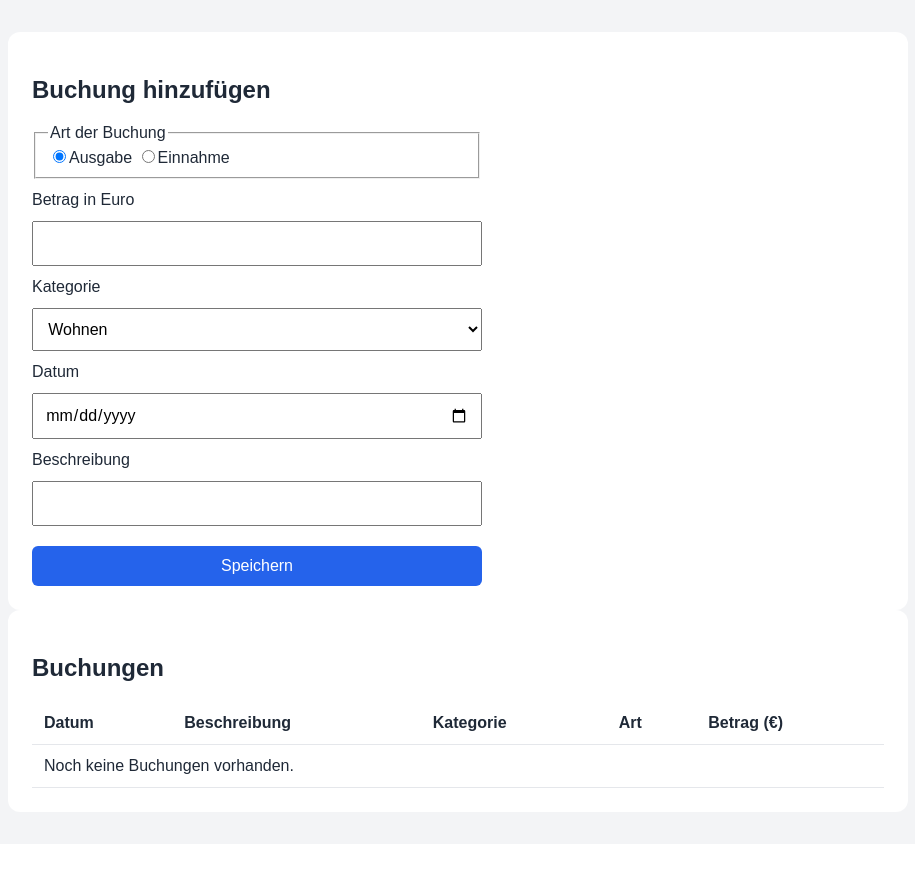
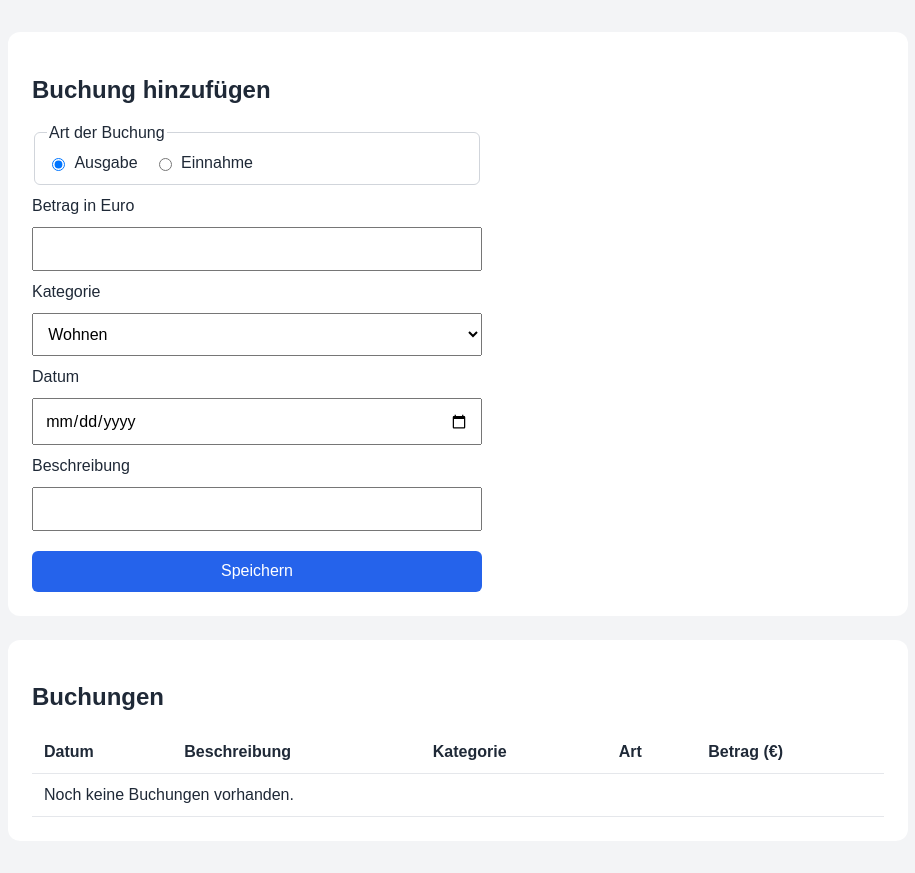
Before and after one commit to HazenCoon/expense-tracker, a FastAPI app: page / in a window 1280 px wide. Shown: the part 178-1051 px from the top of the page, without its empty margins (182-1097 px from the left). Before the commit the page ends 966 px from the top, so only its background shows below. Run offline with FastAPI, Linux system fonts and the light colour scheme; data that the repository does not hold is empty.

Commit message:
Align transaction form and amounts

```diff
--- a/app/static/style.css
+++ b/app/static/style.css
@@ -20,8 +20,8 @@ body {
     margin: 2rem auto;
 }
 
-.panel{
-    margin-bottom: 1,5rem;
+.panel {
+    margin-bottom: 1.5rem;
     padding: 1.5rem;
     border-radius: 12px;
     background: white;
@@ -33,7 +33,7 @@ form {
     max-width: 450px;
 }
 
-input,
+input:not([type="radio"]),
 select,
 button {
     padding: 0.7rem;
@@ -60,3 +60,36 @@ td {
     border-bottom: 1px solid #e5e7eb;
     text-align: left;
 }
+
+fieldset {
+    display: flex;
+    align-items: center;
+    gap: 1rem;
+    padding: 0.75rem;
+    border: 1px solid #d1d5db;
+    border-radius: 6px;
+}
+
+fieldset label {
+    display: flex;
+    align-items: center;
+    gap: 0.4rem;
+}
+
+.amount {
+    display: grid;
+    grid-template-columns: minmax(5ch, 1fr) auto 2ch auto;
+    font-variant-numeric: tabular-nums;
+}
+
+.amount-euros {
+    text-align: right;
+}
+
+.amount-comma {
+    text-align: center;
+}
+
+.amount-currency {
+    margin-left: 0.5rem;
+}
--- a/app/templates/index.html
+++ b/app/templates/index.html
@@ -21,21 +21,24 @@
                 <form action="/transactions/form" method="post">
                     <fieldset>
                         <legend>Art der Buchung</legend>
-
                         <label>
-                        <input type="radio" name="transaction_type" value="expense" checked>Ausgabe
+                            <input type="radio" name="transaction_type"
+                                value="expense" checked>Ausgabe
                         </label>
                         <label>
-                        <input type="radio" name="transaction_type" value="income">Einnahme
+                            <input type="radio" name="transaction_type"
+                                value="income">Einnahme
                         </label>
-
                     </fieldset>
                     <label for="amount">Betrag in Euro</label>
-                <input id="amount" name="amount" type="number" min="0.01" step="0.01" required>
+                    <input id="amount" name="amount" type="number" min="0.01"
+                        step="0.01" required>
                     <label for="category">Kategorie</label>
                     <select id="category" name="category" required>
-                    {% for transaction_type, categories in categories_by_type.items()%}
-                    <optgroup label="{{ 'Einnahmen' if transaction_type == 'income' else 'Ausgaben'}}"
+                        {% for transaction_type, categories in
+                        categories_by_type.items()%}
+                        <optgroup
+                            label="{{ 'Einnahmen' if transaction_type == 'income' else 'Ausgaben'}}"
                             data-transaction-type="{{ transaction_type}}">
                             {% for category in categories%}
                             <option value="{{ category }}">{{ category }}
@@ -76,7 +79,17 @@
                                 Ausgabe
                                 {% endif %}
                             </td>
-                        <td>{{ "%.2f"|format(transaction[1] / 100) }}€</td>
+                            <td class="amount-cell">
+                                <span class="amount">
+                                    <span class="amount-euros">{{ transaction[1]
+                                        // 100 }}</span>
+                                    <span class="amount-comma">,</span>
+                                    <span
+                                        class="amount-cents">{{"%02d"|format(transaction[1]
+                                        % 100)}}</span>
+                                    <span class="amount-currency">€</span>
+                                </span>
+                            </td>
                         </tr>
                         {% else %}
                         <tr>
```
Also changed, not shown: tests/test_pages.py (+3 -2 lines). Lines whose indentation alone changed are shown as unchanged.
